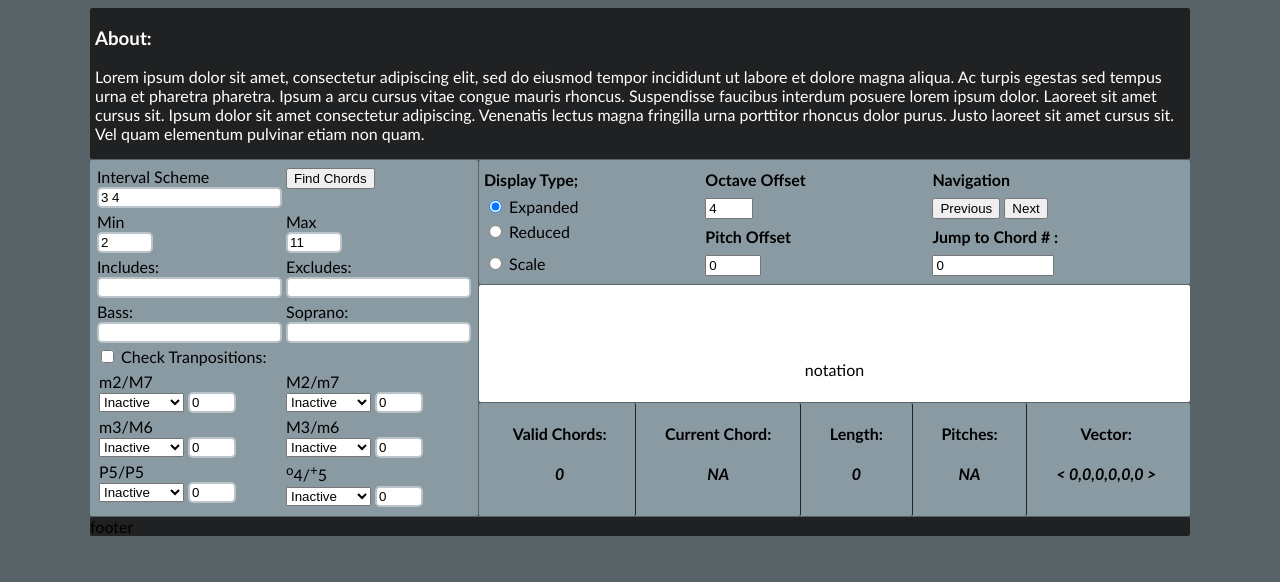
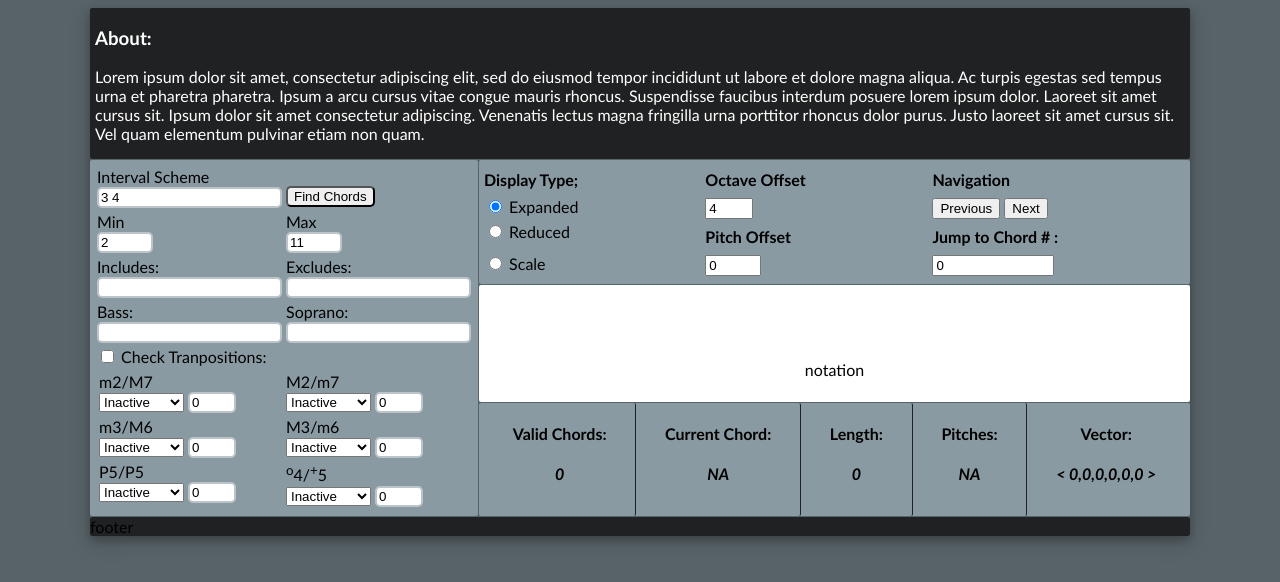
Before and after one commit to QED0711/HarmonicMapper, a plain HTML site: page index.html in a window 1280 px wide. Drawn offline with nearby package versions, Linux system fonts and the light colour scheme; a script that the page names is missing.

Commit message:
added shadow

```diff
--- a/assets/grid.css
+++ b/assets/grid.css
@@ -38,11 +38,14 @@ body{
     margin: auto auto;
     /* min-width: 500px; */
     max-width: 1100px;
+
+    box-shadow: 0 4px 8px 0 rgba(0, 0, 0, 0.2), 0 6px 20px 0 rgba(0, 0, 0, 0.19);
 }
 
 .container div{
     border-radius: 2px;
-    font-family: 'Gill Sans', 'Gill Sans MT', 'Calibri', 'Trebuchet MS', sans-serif
+    font-family: 'Gill Sans', 'Gill Sans MT', 'Calibri', 'Trebuchet MS', sans-serif;
+
 }
 
 
@@ -98,6 +101,11 @@ body{
     .getChords{
         grid-area: button;
     }
+
+        .getChords button{
+            margin-top: 19px;
+            border-radius: 5px;
+        }
 
     .minLength{
         grid-area: min;
```
